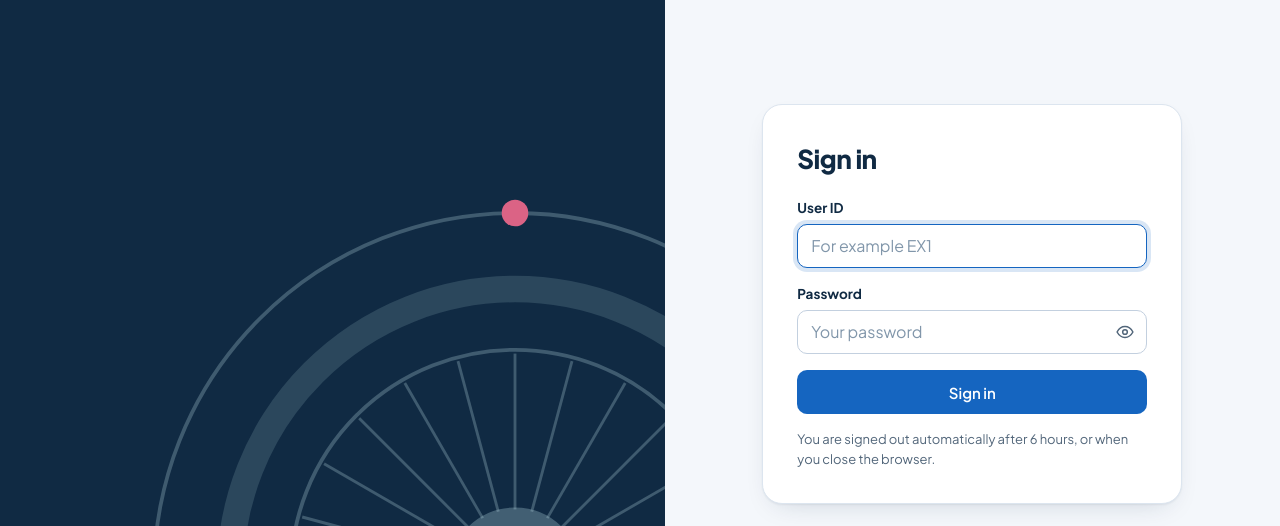
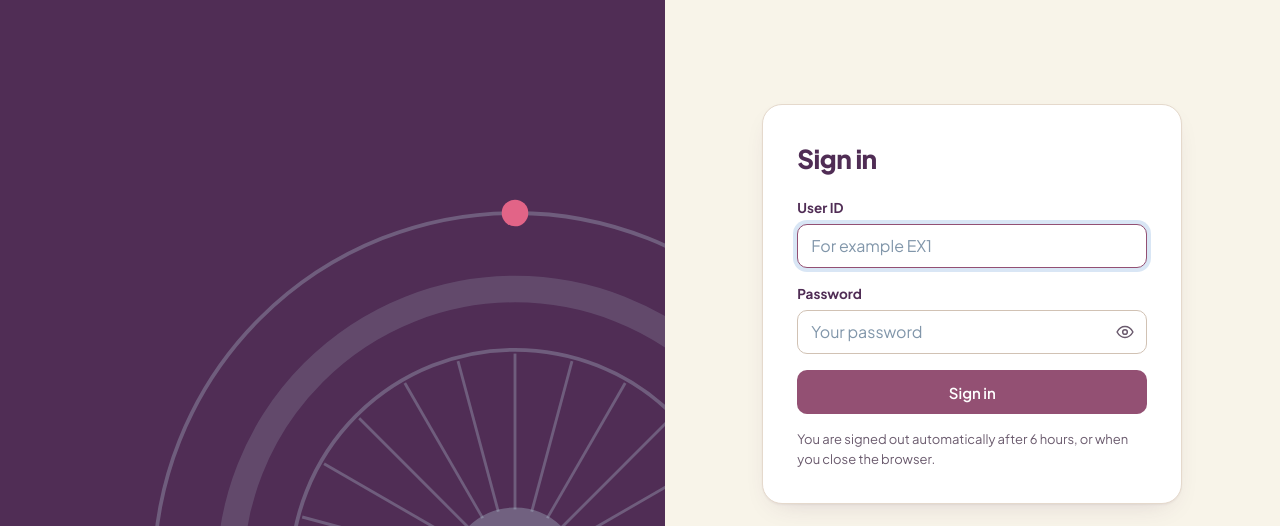
Before and after one commit to SUS-IO/SFA, a plain HTML site: page index.html in a window 1280 px wide. Shown: the part 96-622 px from the top of the page. Drawn offline with Linux system fonts and the light colour scheme.

Commit message:
Update app.css

```diff
--- a/assets/css/app.css
+++ b/assets/css/app.css
@@ -3,15 +3,41 @@
   font-family: 'Plus Jakarta Sans'; font-style: normal; font-weight: 200 800; font-display: swap;
   src: url('../fonts/plus-jakarta-sans-latin-wght-normal.woff2') format('woff2-variations'), url('../fonts/plus-jakarta-sans-latin-wght-normal.woff2') format('woff2');
 }
+/* SFA Bike | Custom Theme Palette */
 :root {
-  --navy: #102A43; --blue: #1565C0; --pink: #F26A8D; --mist: #F4F7FB; --aqua: #CBEEF3;
-  --blue-600: #0F4FA0; --blue-50: #E6F0FB; --pink-50: #FDE8EE; --pink-ink: #B3234F; --aqua-600: #7FD3DF;
-  --green: #1B8A5A; --green-50: #DDF3E8; --green-ink: #0C5A39;
-  --ink: var(--navy); --ink-2: #52667A; --line: #DCE5EF; --line-2: #C3D0DF; --surface: #fff; --wash: #EBF1F8;
+  --deep-purple: #502D55;
+  --muted-plum: #935073;
+  --warm-apricot: #F6DBC0;
+  --alabaster: #F8F4E9;
+
+  --blue: var(--muted-plum);
+  --blue-600: #753B5B;
+  --blue-50: #F3E8EE;
+
+  --navy: var(--deep-purple);
+  --mist: var(--alabaster);
+  --aqua: var(--warm-apricot);
+
+  --pink: #F26A8D;
+  --pink-50: #FDE8EE;
+  --pink-ink: #B3234F;
+
+  --green: #1B8A5A;
+  --green-50: #DDF3E8;
+  --green-ink: #0C5A39;
+
+  --ink: var(--deep-purple);
+  --ink-2: #6B5B6E;
+  --line: #E5D9CC;
+  --line-2: #D1C2B4;
+  --surface: #fff;
+  --wash: #EFEADF;
+
   --r-sm: 10px; --r-md: 14px; --r-lg: 20px;
-  --shadow: 0 1px 2px rgba(16,42,67,.06), 0 10px 28px -14px rgba(16,42,67,.22);
-  --shadow-lg: 0 24px 60px -20px rgba(16,42,67,.45);
+  --shadow: 0 1px 2px rgba(80,45,85,.06), 0 10px 28px -14px rgba(80,45,85,.22);
+  --shadow-lg: 0 24px 60px -20px rgba(80,45,85,.45);
   --side-w: 248px; --tab-h: 64px;
+
   font-family: 'Plus Jakarta Sans', system-ui, -apple-system, 'Segoe UI', Roboto, sans-serif;
   font-size: 15px; line-height: 1.5; color: var(--ink); background: var(--mist);
   -webkit-text-size-adjust: 100%;
```
